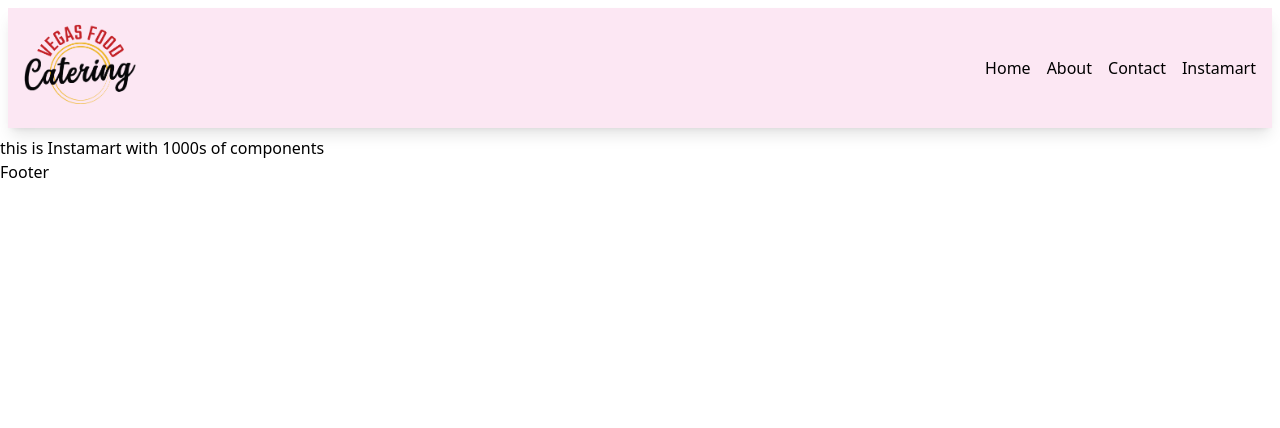
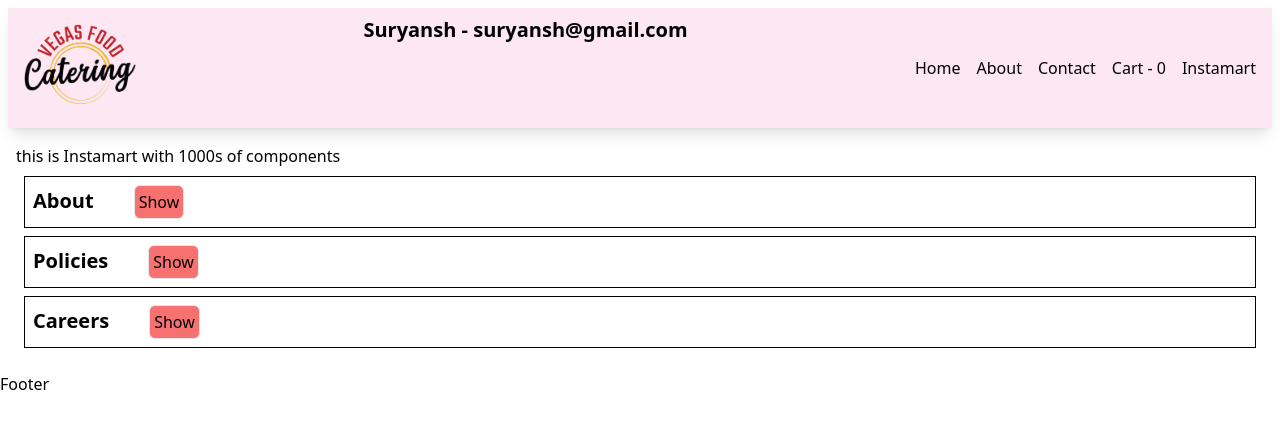
Before and after one commit to suryansh-bhatnagar/food-vegas, a React (Vite) app: page /instamart in a window 1280 px wide. Shown: the top 428 px of the page. Built offline with nearby package versions, Linux system fonts and the light colour scheme.

Commit message:
Implementing add to cart functionality

```diff
--- a/package.json
+++ b/package.json
@@ -1,7 +1,10 @@
 {
   "dependencies": {
+    "@reduxjs/toolkit": "^1.9.5",
+    "parcel": "^2.9.3",
     "react": "^18.2.0",
     "react-dom": "^18.2.0",
+    "react-redux": "^8.1.1",
     "react-router-dom": "^6.14.0"
   },
   "name": "food-vegas",
@@ -10,7 +13,7 @@
   "devDependencies": {
     "@babel/core": "^7.22.5",
     "babel-plugin-transform-remove-console": "^6.9.4",
-    "parcel": "^2.9.2",
+    "buffer": "^6.0.3",
     "postcss": "^8.4.24",
     "process": "^0.11.10",
     "tailwindcss": "^3.3.2"
--- a/src/App.js
+++ b/src/App.js
@@ -1,4 +1,4 @@
-import React, { lazy,Suspense } from 'react';
+import React, { lazy,Suspense, useState } from 'react';
 import ReactDOM from 'react-dom/client';
 import Header from './components/Header';
 import Body from './components/Body';
@@ -9,15 +9,24 @@ import Error from './components/Error';
 import Contact from './components/Contact';
 import RestaurantDetails from './components/RestaurantDetails';
 import Shimmer from './components/Shimmer';
-// import Cart from './components/Instamart';
+import UserContext from './helper/UserContext';
+import { Provider } from 'react-redux';
+import store from './helper/store';
+import Cart from './components/Cart';
 
 
 const AppLayout = () => {
+
+    const [user ,setuser]=useState({name : "Suryansh",email:"suryansh@gmail.com"})
     return (
         <>
+        <Provider store={store}>
+        <UserContext.Provider value={{user:user}}>
             <Header />
             <Outlet/>
             <Footer />
+            </UserContext.Provider>
+            </Provider>
         </>
     );
 };
@@ -43,6 +52,10 @@ const AppRouter = createBrowserRouter([
                element:<Contact/>
             },
             {
+                path:'/cart',
+               element:<Cart/>
+            },
+            {
                 path:'/instamart',
                element:
                <Suspense fallback={<Shimmer/>}>
--- a/src/components/Body.jsx
+++ b/src/components/Body.jsx
@@ -3,7 +3,7 @@ import RestaurantCard from "./RestaurantCard";
 import { reataurantList } from "../helper/constants";
 import Shimmer from "./Shimmer";
 import { Link } from "react-router-dom";
-import useIsOnline from "../helper/useIsOnline";
+import useIsOnline from "../helper/useIsOnline";;
 
 const filterData = (keyword, restaurants) => {
     const data = restaurants.filter((restaurant) =>
@@ -18,6 +18,7 @@ const Body = () => {
     const [filteredRestaurant, setFilteredRestaurants] = useState([]);
 
     const fetchRestaurants = async () => {
+
         const data = await fetch("https://www.swiggy.com/dapi/restaurants/list/v5?lat=28.62494&lng=79.8075272&page_type=DESKTOP_WEB_LISTING");
         const json = await data.json();
         console.log(json);
@@ -54,7 +55,7 @@ const Body = () => {
                 }>Search</button>
             </div>
 
-            <div className='flex flex-wrap gap-2  m-2'>
+            <div className='flex flex-wrap gap-3  m-2'>
                 {filteredRestaurant?.length === 0 ? <h2>No result found</h2>
                     : filteredRestaurant?.map((restaurant) => {
                         return <Link to={"/restaurant/"+restaurant.data.id} key={restaurant.data.id}>
--- /dev/null
+++ b/src/components/Cart.jsx
@@ -0,0 +1,52 @@
+import { useDispatch, useSelector } from "react-redux";
+import { IMAGE_CDN_URL } from "../helper/constants";
+import { clearCart, removeFromCart } from "../helper/CartSlice";
+import { useEffect, useState } from "react";
+
+const Cart = () => {
+
+  const cartItems = useSelector(store => store.cart.items);
+  const dispatch = useDispatch();
+  const [totalAmount, setTotalAmount] = useState(0);
+
+useEffect(()=>{
+  setTotalAmount(cartItems.length ? cartItems?.reduce(function (x, y) {
+    return x + (y.price)/100;
+  }, 0):0)
+},[cartItems])
+// let sum =
+
+// console.log("Summation",sum);
+
+  // const calculateBillAmount = ()=> cartItems.reduce((sum,val)=>sum+val) ;
+  return cartItems.length === 0 ?
+    <div className="m-2">
+      <h2 className="text-center">Your cart is empty</h2>
+      <h3 className="text-center">  You can go to home page to view more restaurantst</h3>
+    </div>
+    :
+    <div className="m-2">
+      <button className="text-pink-100 search-btn m-2 px-2 py-1 bg-red-600 rounded-md" onClick={() => dispatch(clearCart())}>Clear Cart</button>
+      <div className=" flex gap-2">
+
+        {cartItems.map((item) => {
+          return <div className=' p-1 w-48 shadow-lg bg-pink-100' key={item.id}>
+            <img src={IMAGE_CDN_URL + item.imageId} />
+            <h2 className="font-bold text-xl p-1">{item.name}</h2>
+            <span className="font-bold p-1">₹{(item.price) / 100}</span>
+            <button className="text-pink-100 search-btn m-2 p-1 bg-purple-600 rounded-md" onClick={()=>dispatch(removeFromCart(item.id))}>Remove</button>
+          </div>
+        }
+        )}
+      </div>
+
+      <div>
+        <br />
+        <hr />
+      <h2 className="font-bold text-xl p-1 text-gray-500">Bill Details</h2>
+    <h3 className=" font-bold text-xl">  Total Amount to be paid : ₹{totalAmount}</h3>
+      </div>
+    </div>
+}
+
+export default Cart;
--- a/src/components/Header.jsx
+++ b/src/components/Header.jsx
@@ -1,5 +1,8 @@
 import { Link } from "react-router-dom";
 import Logo from "../assets/img/food_vegas_logo.png"
+import { useContext } from "react";
+import UserContext from "../helper/UserContext";
+import { useSelector } from "react-redux";
 
 export const Title = () => (
     <div className='logo'>
@@ -8,9 +11,15 @@ export const Title = () => (
 );
 
 const Header = () => {
+
+    const {user} = useContext(UserContext);
+
+    const {items} = useSelector(store=>store.cart);
+    console.log(items)
     return (
         <div className='flex justify-between p-2 m-2 bg-pink-100 shadow-lg'>
             <Title />
+            <span className="text-xl font-bold">{user.name} - {user.email}</span>
             <ul className='flex py-10 '>
                 <li className="px-2">
                     <Link to={'/'}>
@@ -26,6 +35,10 @@ const Header = () => {
                     Contact
                 </Link>
                 </li>
+                <li className="px-2"> <Link to={'/cart'}>
+                    Cart - {items?.length}
+                </Link>
+                </li>
                 <li className="px-2"> <Link to={'/instamart'}>
                     Instamart
                 </Link>
--- a/src/components/Instamart.jsx
+++ b/src/components/Instamart.jsx
@@ -1,6 +1,54 @@
+import { useState } from "react"
 
-const Instamart =()=>{
-    return <h1>this is Instamart with 1000s of components</h1>
+const Section = ({ title, description, isVisible, setIsVisible ,hide}) => {
+    console.log("Is visible", isVisible);
+    // const [isVisible,setIsVisible] = useState(false);
+    return <div className="border  border-black p-2 m-2">
+        <span className="text-xl font-bold mr-10">{title}</span>
+        <button className="border p-1 rounded-md bg-red-400" onClick={() =>isVisible ? hide():  setIsVisible()}> {isVisible ? "Hide" : "Show"}</button>
+        {isVisible && <div>
+            {description}
+        </div>}
+    </div>
+}
+
+
+const Instamart = () => {
+
+    // const [sectionConfig, setSectionConfig] = useState({
+    //     showAbout: false,
+    //     showPolicies: false,
+    //     showCareers: false,
+    // })
+    const [visibleSection, setVisibleSection] = useState(null)
+
+    return <div className="p-2 m-2">
+        <h1>this is Instamart with 1000s of components</h1>
+        <Section
+            title={"About"}
+            description={" Lorem Ipsum has been the industry's standard dummy text ever since the 1500s, when an unknown printer took a galley of type and scrambled it to make a type specimen book. It has survived not only five centuries, but also the leap into electronic typesetting, remaining essentially unchanged Lorem Ipsum has been the industry's standard dummy text ever since the 1500s, when an unknown printer took a galley of type and scrambled it to make a type specimen book. It has survived not only five centuries, but also the leap into electronic typesetting, remaining essentially unchanged"}
+            isVisible={visibleSection==="about"}
+            setIsVisible={() => setVisibleSection("about")}
+            hide ={()=> setVisibleSection(null)}
+        />
+        <Section
+            title={"Policies"}
+            description={" Lorem Ipsum has been the industry's standard dummy text ever since the 1500s, when an unknown printer took a galley of type and scrambled it to make a type specimen book. It has survived not only five centuries, but also the leap into electronic typesetting, remaining essentially unchanged Lorem Ipsum has been the industry's standard dummy text ever since the 1500s, when an unknown printer took a galley of type and scrambled it to make a type specimen book. It has survived not only five centuries, but also the leap into electronic typesetting, remaining essentially unchanged"}
+            isVisible={visibleSection==="policies"}
+            setIsVisible={() => setVisibleSection("policies")}
+            hide ={()=> setVisibleSection(null)}
+
+        />
+        <Section
+            title={"Careers"}
+            description={" Lorem Ipsum has been the industry's standard dummy text ever since the 1500s, when an unknown printer took a galley of type and scrambled it to make a type specimen book. It has survived not only five centuries, but also the leap into electronic typesetting, remaining essentially unchanged Lorem Ipsum has been the industry's standard dummy text ever since the 1500s, when an unknown printer took a galley of type and scrambled it to make a type specimen book. It has survived not only five centuries, but also the leap into electronic typesetting, remaining essentially unchanged"}
+            isVisible={visibleSection==="careers"}
+            setIsVisible={() => setVisibleSection("careers")}
+            hide ={()=> setVisibleSection(null)}
+
+        />
+
+    </div>
 }
 
 export default Instamart;
--- a/src/components/RestaurantCard.jsx
+++ b/src/components/RestaurantCard.jsx
@@ -2,7 +2,7 @@ import { IMAGE_CDN_URL } from "../helper/constants";
 
 const RestaurantCard = ({name,image,cuisines,avgRating,deliveryTime,id,cloudinaryImageId}) => {
     return (
-        <div className='w-48 shadow-lg bg-pink-100' key={id}>
+        <div className='w-48 p-1 shadow-lg bg-pink-100' key={id}>
             <img src={IMAGE_CDN_URL+ cloudinaryImageId} />
             <h2 className="font-bold text-xl">{name}</h2>
             <h3>{cuisines?.join(" ,")}</h3>
--- /dev/null
+++ b/src/helper/CartSlice.js
@@ -0,0 +1,22 @@
+import { createSlice } from "@reduxjs/toolkit";
+
+const CartSlice = createSlice({
+    name: 'cart',
+    initialState: { items: [] },
+    reducers: {
+        addToCart: (state, action) => {
+            state.items.push(action.payload);
+        },
+        removeFromCart: (state, action) => {
+
+            state.items.filter((item) => item.id !== action.payload)
+        },
+        clearCart: (state,) => {
+            state.items = [];
+        }
+    }
+});
+
+export const { addToCart, removeFromCart, clearCart } = CartSlice.actions;
+
+export default CartSlice.reducer;
--- /dev/null
+++ b/src/helper/UserContext.js
@@ -0,0 +1,12 @@
+import { createContext, useReducer } from "react";
+
+const UserContext = createContext({
+    user :{
+        name : "dummy name",
+        email:"dummy@gmail.com"
+    }
+})
+
+UserContext.displayName ="User context";
+
+export default UserContext;
--- /dev/null
+++ b/src/helper/store.js
@@ -0,0 +1,10 @@
+import { configureStore } from "@reduxjs/toolkit"
+import CartSlice from "./CartSlice";
+
+const store = configureStore({
+    reducer:{
+        cart :CartSlice,
+    },
+})
+
+export default store;
```
Also changed, not shown: src/components/RestaurantDetails.jsx (+7 -3 lines), 1 other file (tests, documents, lock files or other folders).
